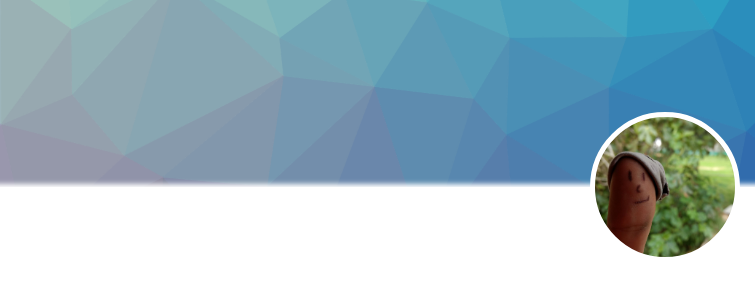
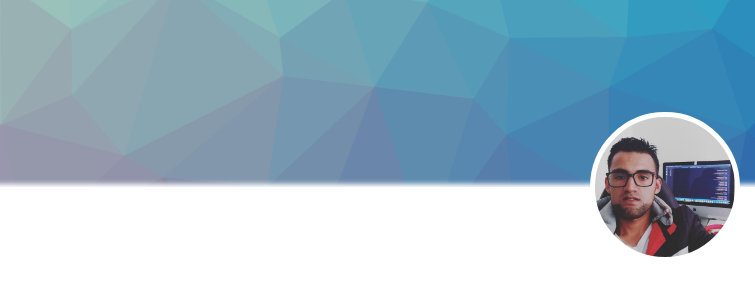
Before and after one commit to AlejandroJSR7/AlejandroJSR7.github.io, a plain HTML site: page index.html in a window 1280 px wide. Shown: the part 313-617 px from the top of the page, 0-755 px from the left. Drawn offline with nearby package versions, Linux system fonts and the light colour scheme.

Commit message:
Avatar Profile Update

```diff
--- a/css/alejandro-sosa.css
+++ b/css/alejandro-sosa.css
@@ -72,7 +72,7 @@ ol {
   position: relative;
 }
 .hero__avatar {
-  background-image: url("../images/design/hero-banner/23116804_507630062932351_8062241262674115243_o.jpg");
+  background-image: url("../images/design/hero-banner/profile-avatar.jpg");
   background-repeat: no-repeat;
   background-size: cover;
   border-radius: 100%;
```
Also changed, not shown: images/design/hero-banner/23116804_507630062932351_8062241262674115243_o.jpg (deleted), images/design/hero-banner/hero-banner.jpeg (deleted), images/design/hero-banner/profile-avatar.jpg (added).
